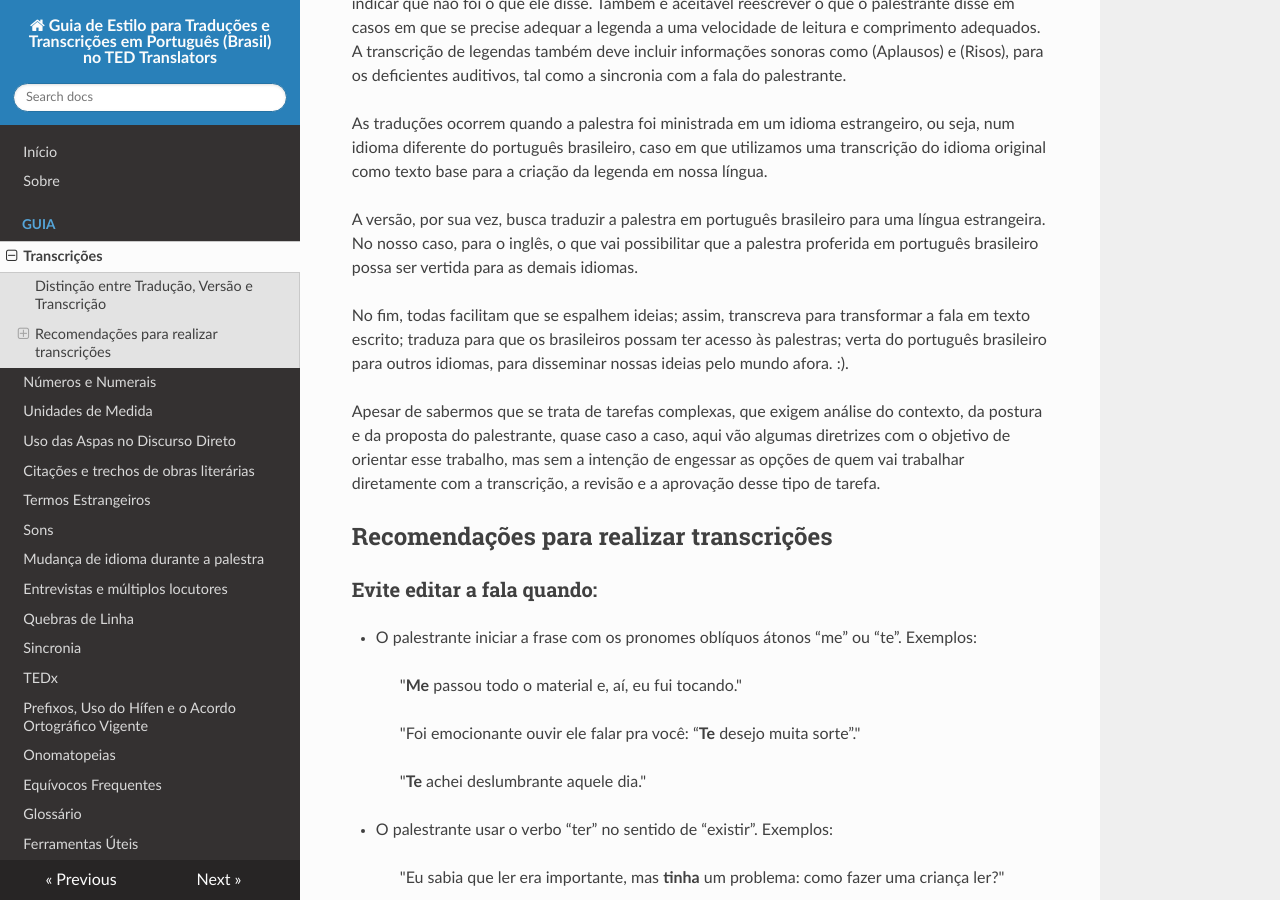
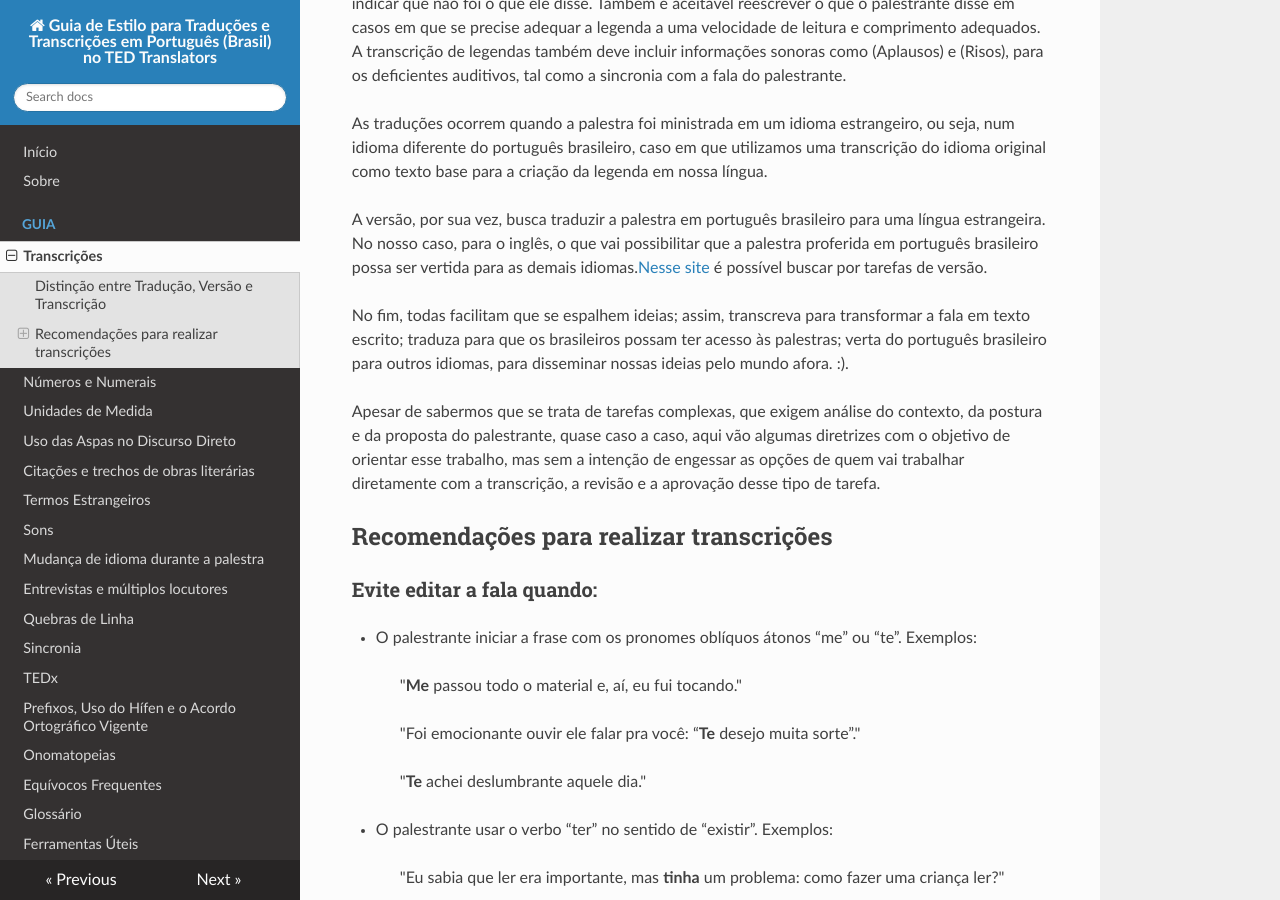
Before and after one commit to tupaschoal/TED-Translators_PT-BR_Styleguide, an MkDocs documentation site: the page built from docs/transcricoes.md, in a window 1280 px wide and 900 px high, scrolled down 416 px. Built offline with MkDocs 1.6.1, drawn with Linux system fonts in a browser that asks for light colours; nearby versions of some CDN libraries; old or Windows-style settings are respelled for this version of MkDocs.

Commit message:
Add link to see tasks
Add link to see translation tasks from Portuguese Brazil to other languages.

```diff
--- a/docs/transcricoes.md
+++ b/docs/transcricoes.md
@@ -9,8 +9,7 @@ Além disso, tenha o devido cuidado de evitar sílabas vazias, repetições ou t
 
 As traduções ocorrem quando a palestra foi ministrada em um idioma estrangeiro, ou seja, num idioma diferente do português brasileiro, caso em que utilizamos uma transcrição do idioma original como texto base para a criação da legenda em nossa língua.
 
-A versão, por sua vez, busca traduzir a palestra em português brasileiro para uma língua estrangeira. No nosso caso, para o inglês, o que vai possibilitar que a palestra proferida em português brasileiro possa ser vertida para as demais idiomas.
-
+A versão, por sua vez, busca traduzir a palestra em português brasileiro para uma língua estrangeira. No nosso caso, para o inglês, o que vai possibilitar que a palestra proferida em português brasileiro possa ser vertida para as demais idiomas.[Nesse site](http://amaratools.ted-ja.com/tasklist/?query=&role=all&project=all&language=en&source_language=pt-br&assign=all&sort_order=new_task&page=1&per_page=20) é possível buscar por tarefas de versão.
 
 No fim, todas facilitam que se espalhem ideias; assim, transcreva para transformar a fala em texto escrito; traduza para que os brasileiros possam ter acesso às palestras; verta do português brasileiro para outros idiomas, para disseminar nossas ideias pelo mundo afora. :).
 
```
